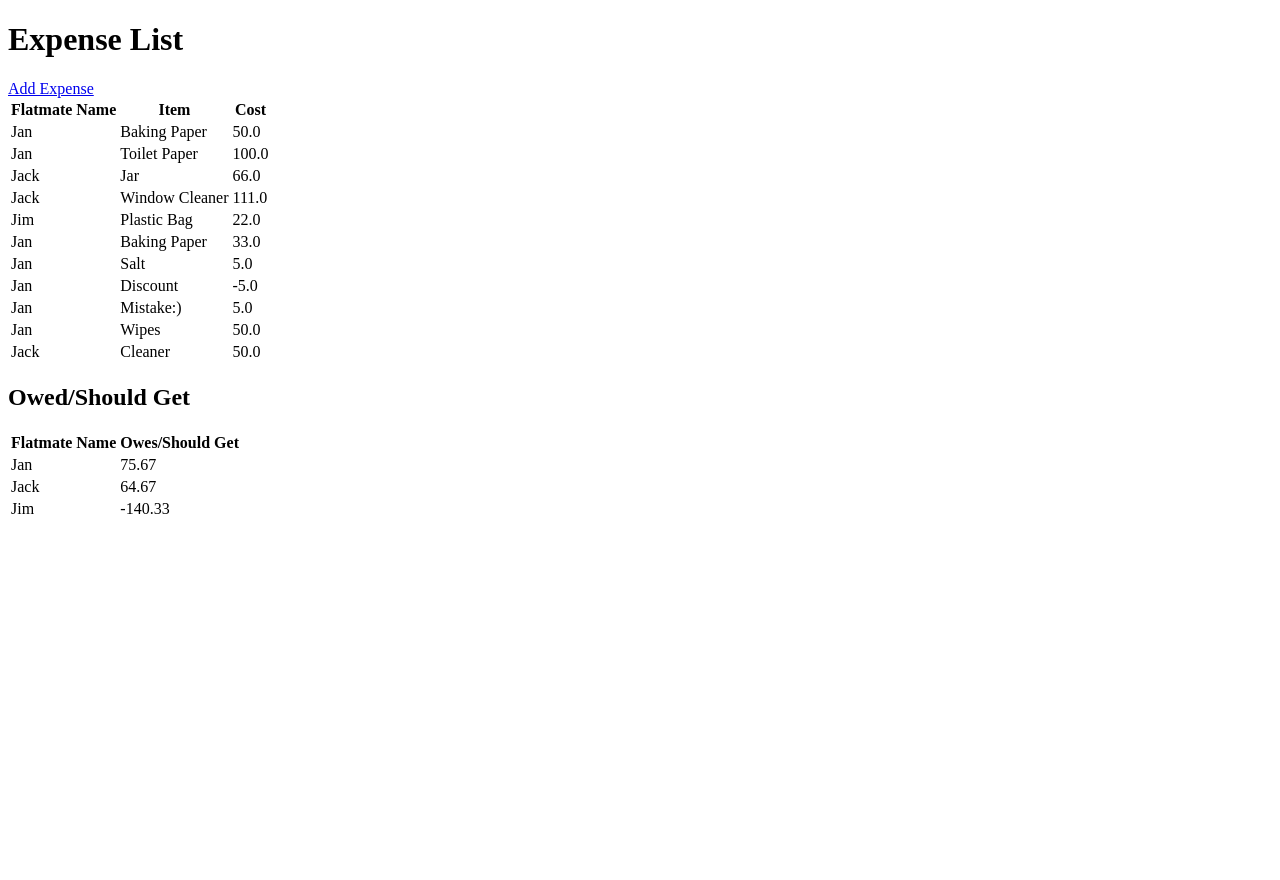
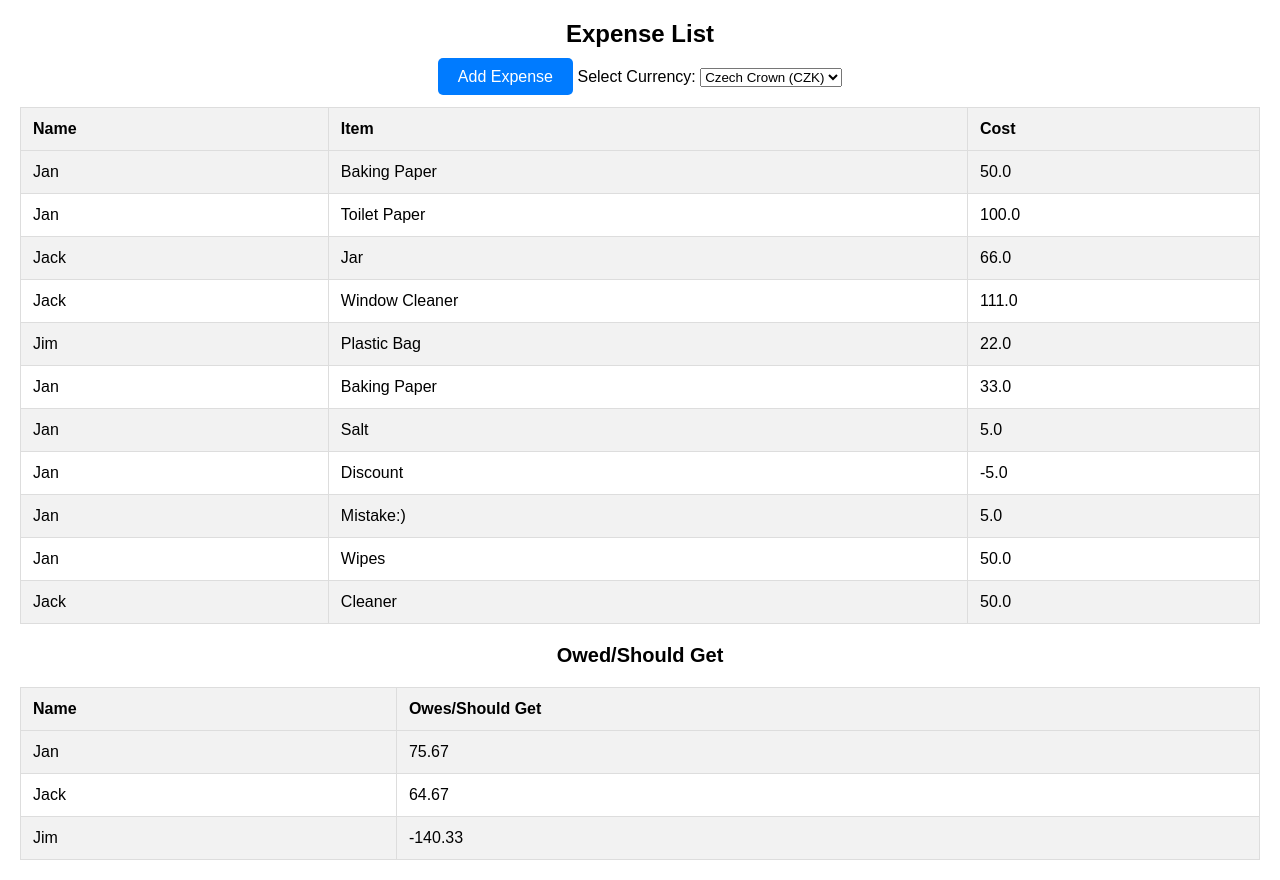
Before and after one commit to hawk-s/Spending-Counter, a Flask app: page / in a window 1280 px wide. Before the commit the page ends 514 px from the top, so only its background shows below. Run offline with Flask 3, Linux system fonts and the light colour scheme.

Commit message:
Update templates appearance + Add different currencies

```diff
--- a/templates/index.html
+++ b/templates/index.html
@@ -1,17 +1,65 @@
 <!DOCTYPE html>
 <html lang="en">
 <head>
+    <meta charset="UTF-8">
+    <meta name="viewport" content="width=device-width, initial-scale=1.0">
     <title>Expense List</title>
-    <meta name="viewport" content="width=device-width, initial-scale=1.0">
+    <style>
+        body {
+            font-family: Arial, sans-serif;
+            text-align: center;
+            margin: 20px;
+        }
+        h1 {
+            font-size: 24px;
+            margin-bottom: 20px;
+        }
+        a {
+            text-decoration: none;
+            background-color: #007BFF;
+            color: #fff;
+            padding: 10px 20px;
+            border-radius: 5px;
+        }
+        table {
+            width: 100%;
+            border-collapse: collapse;
+            margin-top: 20px;
+        }
+        table, th, td {
+            border: 1px solid #ddd;
+        }
+        th, td {
+            padding: 12px;
+            text-align: left;
+        }
+        th {
+            background-color: #f2f2f2;
+        }
+        tr:nth-child(even) {
+            background-color: #f2f2f2;
+        }
+        h2 {
+            font-size: 20px;
+            margin-top: 20px;
+        }
+    </style>
 </head>
 <body>
     <h1>Expense List</h1>
-    <a href="/add_expense">Add Expense</a> <!-- This is the link to Add Expense -->
+    <a href="/add_expense">Add Expense</a>
 
-    <!-- First table without Owed/Should Get column -->
+    <label for="currency-select">Select Currency: </label>
+    <select id="currency-select">
+        <option value="CZK">Czech Crown (CZK)</option>
+        <option value="USD">US Dollar (USD)</option>
+        <option value="EUR">Euro (EUR)</option>
+        <option value="GBP">British Pound (GBP)</option>
+    </select>
+
     <table>
         <tr>
-            <th>Flatmate Name</th>
+            <th>Name</th>
             <th>Item</th>
             <th>Cost</th>
         </tr>
@@ -19,24 +67,85 @@
         <tr>
             <td>{{ expense.flatmate_name }}</td>
             <td>{{ expense.item }}</td>
-            <td>{{ expense.cost }}</td>
+            <td class="expense-cost" data-czk-value="{{ expense.cost }}">{{ expense.cost }}</td>
         </tr>
         {% endfor %}
     </table>
 
-    <!-- Second table with names and Owed/Should Get column -->
     <h2>Owed/Should Get</h2>
     <table>
         <tr>
-            <th>Flatmate Name</th>
+            <th>Name</th>
             <th>Owes/Should Get</th>
         </tr>
         {% for flatmate_name, owed_amount in owed_amounts.items() %}
         <tr>
             <td>{{ flatmate_name }}</td>
-            <td>{{ owed_amount }}</td>
+            <td class="owed-amount" data-czk-value="{{ owed_amount }}">{{ owed_amount }}</td>
         </tr>
         {% endfor %}
     </table>
+
+    <script>
+        // Define exchange rates
+        let exchangeRates = {
+            CZK: 1,
+            USD: null,
+            EUR: null,
+            GBP: null,
+        };
+
+        // Function to update currency
+        function updateCurrency() {
+            const selectedCurrency = document.getElementById('currency-select').value;
+            const expenseCosts = document.querySelectorAll('.expense-cost');
+            const owedAmounts = document.querySelectorAll('.owed-amount');
+
+            expenseCosts.forEach((element) => {
+                const czkValue = parseFloat(element.getAttribute('data-czk-value'));
+                if (exchangeRates[selectedCurrency] !== null) {
+                    element.textContent = (czkValue / exchangeRates[selectedCurrency]).toFixed(2) + ' ' + selectedCurrency;
+                } else {
+                    element.textContent = 'N/A';
+                }
+            });
+
+            owedAmounts.forEach((element) => {
+                const czkValue = parseFloat(element.getAttribute('data-czk-value'));
+                if (exchangeRates[selectedCurrency] !== null) {
+                    element.textContent = (czkValue / exchangeRates[selectedCurrency]).toFixed(2) + ' ' + selectedCurrency;
+                } else {
+                    element.textContent = 'N/A';
+                }
+            });
+        }
+
+        // Fetch exchange rates from European Central Bank API
+        async function fetchExchangeRates() {
+            const selectedCurrency = document.getElementById('currency-select').value;
+            const apiURL = `https://data-api.ecb.europa.eu/service/data/EXR/D.CZK.${selectedCurrency}.SP00.A?format=jsondata`;
+
+            try {
+                const response = await fetch(apiURL);
+                const data = await response.json();
+                if (data.dataSets && data.dataSets[0] && data.dataSets[0].observations) {
+                    exchangeRates.USD = data.dataSets[0].observations[0][0][0];
+                    exchangeRates.EUR = data.dataSets[0].observations[0][1][0];
+                    exchangeRates.GBP = data.dataSets[0].observations[0][2][0];
+                    updateCurrency();
+                } else {
+                    console.error('Error fetching exchange rates:', data);
+                }
+            } catch (error) {
+                console.error('Error fetching exchange rates:', error);
+            }
+        }
+
+        // Add event listener to the currency select element
+        document.getElementById('currency-select').addEventListener('change', updateCurrency);
+
+        // Initial currency update
+        fetchExchangeRates();
+    </script>
 </body>
 </html>
```
Also changed, not shown: templates/add_expense.html (+47 -6 lines), instance/expenses.db.
